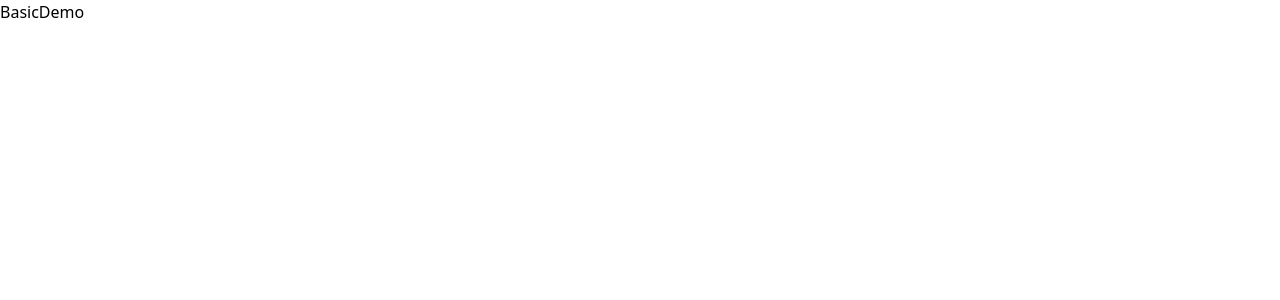
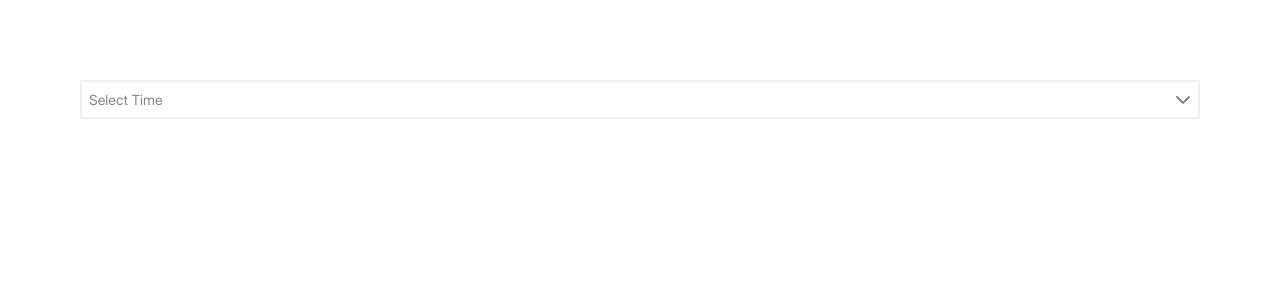
Before and after one commit to ThatYoungEngineer/HazenTech, a React (Vite) app: page /demo in a window 1280 px wide. Shown: the top 300 px of the page. Built offline with nearby package versions, Linux system fonts and the light colour scheme; a web font is replaced by a local one.

Commit message:
fix table dates

```diff
--- a/index.html
+++ b/index.html
@@ -9,7 +9,7 @@
     <link rel="apple-touch-icon" sizes="180x180" href="/apple-touch-icon.png" />
     <link rel="manifest" href="/site.webmanifest" />
     <link rel="manifest" href="/site.webmanifest">
-    <title>BPO - PMS</title>
+    <title>BPO - CMS</title>
   </head>
   <body>
     <div id="root"></div>
--- a/src/components/DataTable.jsx
+++ b/src/components/DataTable.jsx
@@ -124,7 +124,7 @@ export default function EnhancedTable() {
   return (
     <Box sx={{ width: '100%' }}>
       <Paper sx={{ width: '100%' }}>
-        <TableContainer sx={{  height: '20.3rem' , overflowY: 'auto', border: 'none' }}>
+        <TableContainer sx={{  height: '20.7rem' , overflowY: 'auto', border: 'none' }}>
           <Table sx={{ minWidth: 750 }} aria-labelledby="tableTitle">
             <EnhancedTableHead
               order={order}
@@ -200,7 +200,7 @@ export default function EnhancedTable() {
                         day: '2-digit',
                         hour: '2-digit',
                         minute: '2-digit'
-                      })}
+                      }).toUpperCase()}
                   </TableCell>
                   <TableCell
                   padding='checkbox'
--- a/src/components/OverlaySection.jsx
+++ b/src/components/OverlaySection.jsx
@@ -26,7 +26,7 @@ const OverlaySection = ({ section, handleCommentClick }) => {
     ]
 
     return (
-    <section className='relative w-full rounded-xl bg-white z-50' style={{ boxShadow: '0 .5rem 1rem 0 rgba(0, 0, 0, .25)'}} >
+    <section className='w-full rounded-xl bg-white' style={{ boxShadow: '0 .5rem 1rem 0 rgba(0, 0, 0, .25)'}} >
         <span className='w-full flex items-center justify-between border-b border-[#E7E8EA] p-3'>
             <h3 className='font-Inter-Medium text-xl text-[#535353]'>
                 {section == "Comment" && "Add Comment" }
@@ -34,7 +34,7 @@ const OverlaySection = ({ section, handleCommentClick }) => {
             </h3>
             <IoMdClose color='#D9D9D9' size={25} onClick={handleCommentClick} cursor={'pointer'} />
         </span>
-        <section className="p-5">
+        <section className="relative p-5">
             {section == "Partial Availability" &&
                 <h2 className="font-Inter-Regular text-base text-[#06152B]">Availability in hours </h2>
             }
@@ -42,16 +42,15 @@ const OverlaySection = ({ section, handleCommentClick }) => {
                 <textarea rows={3} className="w-full outline-none resize-none placeholder:font-Inter-Regular text-sm text-[#848484] p-2 border border-[#D5D5D5] focus:border-primary rounded-md" placeholder="Write Comment Here" />
             }
             {section == "Partial Availability" &&
-                <div className="relative timePanel">
+                <div className="relative">
                     <Dropdown
                         value={selectedTime}
                         onChange={(e) => setSelectedTime(e.value)}
                         options={time} optionLabel="duration"
-                        placeholder="Select Time" className="w-full md:w-14rem"
+                        placeholder="Select Time" className="w-full md:w-14rem overflow-hidden rounded-md"
                         scrollHeight = "22rem"
-                        panelClassName="timePanel"
                     />
-                    <div className="bg-secondary p-[9px] rounded-tr-sm rounded-br-sm absolute right-0 top-0">
+                    <div className="bg-secondary h-[38px] w-[38px] rounded-tr-md rounded-br-md absolute right-0 top-0 FlexCenter border-none outline-none">
                         <LuClock4 color="white" size={20} />
                     </div>
                 </div>
--- a/src/index.css
+++ b/src/index.css
@@ -140,8 +140,11 @@ input::placeholder {
   }
 
   .timePanel.p-dropdown-panel {
-    min-width: fit-content !important;
+    /* min-width: 5rem !important; */
     width: 5rem !important;
+    max-width: 5rem !important;
+    overflow: hidden;
+    background-color: greenyellow !important;
   }
 
   .p-dropdown-panel,
--- a/src/pages/BasicDemo.jsx
+++ b/src/pages/BasicDemo.jsx
@@ -1,8 +1,36 @@
-import React from 'react'
+import React, { useState } from 'react'
+
+import { Dropdown } from 'primereact/dropdown'
 
 const BasicDemo = () => {
+  const [selectedTime, setSelectedTime] = useState('');
+
+  const time = [
+    { duration: '01: 00' },
+    { duration: '01: 30' },
+    { duration: '02: 00' },
+    { duration: '02: 30' },
+    { duration: '03: 00' },
+    { duration: '03: 30' },
+    { duration: '04: 00' },
+    { duration: '04: 30' },
+    { duration: '05: 00' },
+    { duration: '05: 30' },
+    { duration: '06: 00' },
+    { duration: '06: 30' }
+]
+
   return (
-    <div>BasicDemo</div>
+    <div className='p-20'>
+      <Dropdown
+        value={selectedTime}
+        onChange={(e) => setSelectedTime(e.value)}
+        options={time} optionLabel="duration"
+        placeholder="Select Time" className="w-full md:w-14rem overflow-hidden rounded-2xl"
+        scrollHeight = "22rem"
+        panelClassName="timePanel"
+      />
+    </div>
   )
 }
 
```
Also changed, not shown: src/components/AbsentResources.jsx (+85 -55 lines).
